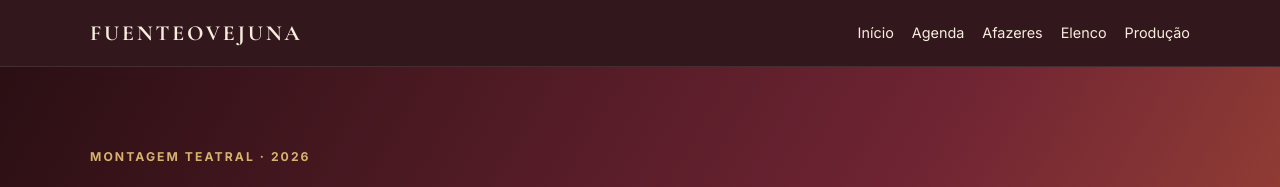
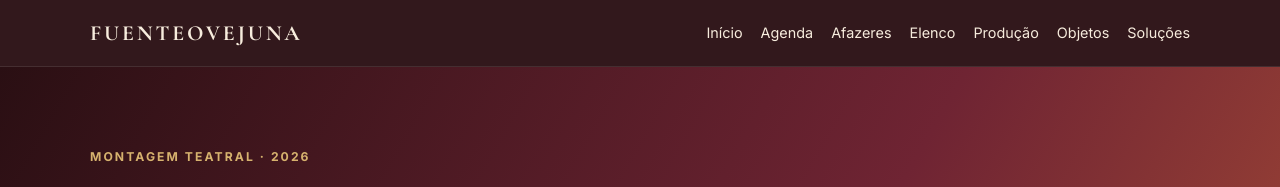
Before and after one commit to flaviomagno/teatro, a Jekyll site: the page built from docs/index.md, in a window 1280 px wide. Shown: the top 187 px of the page. Built offline with Jekyll 4.4.1, drawn with Linux system fonts in a browser that asks for light colours.

Commit message:
Expand site navigation for production materials

```diff
--- a/docs/_layouts/default.html
+++ b/docs/_layouts/default.html
@@ -18,6 +18,8 @@
       <a href="{{ '/tarefas/' | relative_url }}">Afazeres</a>
       <a href="{{ '/elenco/' | relative_url }}">Elenco</a>
       <a href="{{ '/producao/' | relative_url }}">Produção</a>
+      <a href="{{ '/objetos/' | relative_url }}">Objetos</a>
+      <a href="{{ '/alternativas/' | relative_url }}">Soluções</a>
     </nav>
   </div>
 </header>
```
